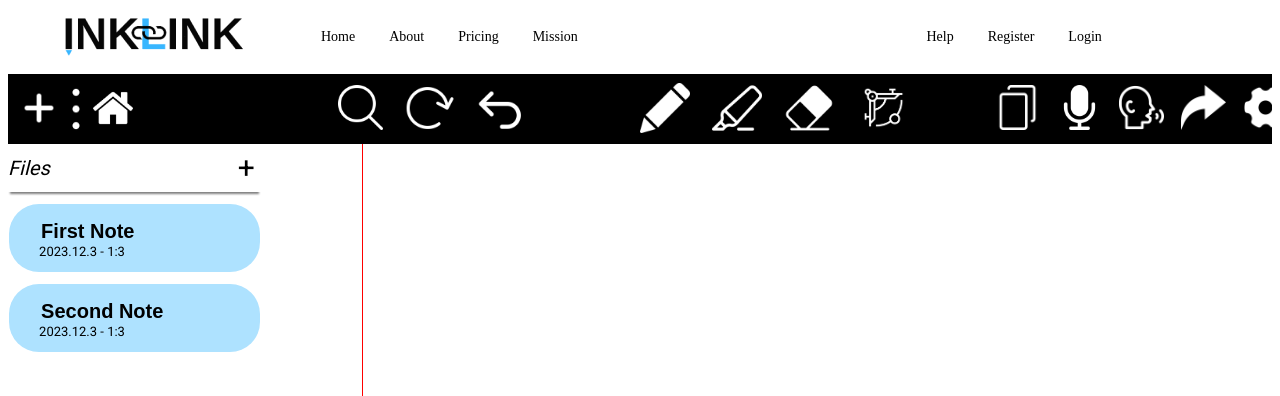
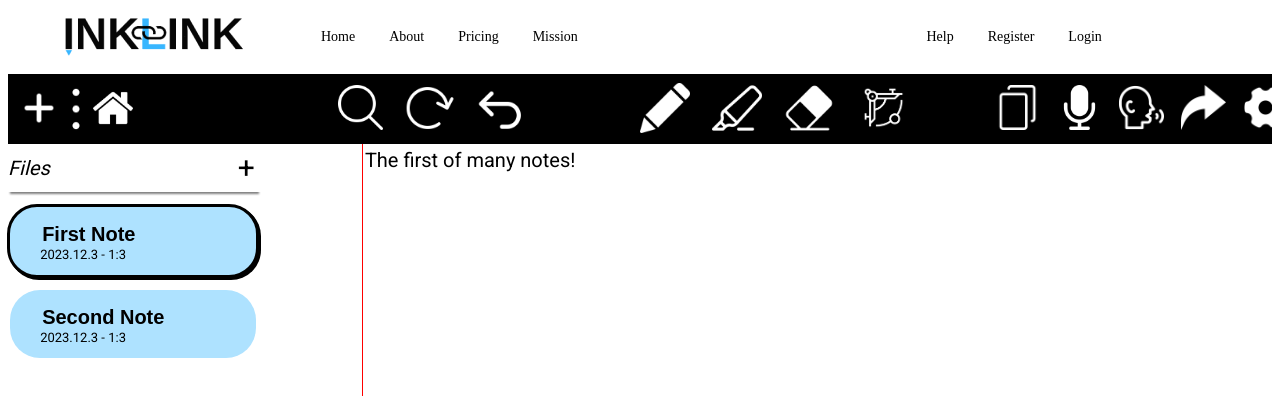
Before and after one commit to Zeden19/wds-overhaul-group-hakurei, a SvelteKit app in the folder wds-overhual-hakurei/: page /notes in a window 1280 px wide. Shown: the top 396 px of the page. Built offline with nearby package versions, Linux system fonts and the light colour scheme.

Commit message:
Add file saving

```diff
--- a/wds-overhual-hakurei/src/routes/notes/+page.svelte
+++ b/wds-overhual-hakurei/src/routes/notes/+page.svelte
@@ -5,47 +5,46 @@
 
     let voices = [];
     let selectedVoice;
-    let selection;
     onMount(() => {
         speechSynthesis.onvoiceschanged = () => {
             voices = speechSynthesis.getVoices();
             selectedVoice = voices[0];
         };
 
-        document.addEventListener(`selectionchange`, () => {
-            selection = document.getSelection();
-        });
     });
-
-    let text;
 
     let today = new Date();
     export let files = [
         {
-            title: "First Note", date: today.getFullYear() + "." + (today.getMonth() + 1) + "." + today.getDate(),
-            time: today.getHours() + ":" + today.getMinutes()
+            title: "First Note",
+            date: today.getFullYear() + "." + (today.getMonth() + 1) + "." + today.getDate(),
+            time: today.getHours() + ":" + today.getMinutes(),
+            content: "The first of many notes!",
+            id: 0
         },
         {
-            title: "Second Note", date: today.getFullYear() + "." + (today.getMonth() + 1) + "." + today.getDate(),
-            time: today.getHours() + ":" + today.getMinutes()
+            title: "Second Note",
+            date: today.getFullYear() + "." + (today.getMonth() + 1) + "." + today.getDate(),
+            time: today.getHours() + ":" + today.getMinutes(),
+            content: "The second of many notes!",
+            id: 1
         }
     ]
+    let text = files[0].content;
+    let fileId = 0
 
     function newNote() {
         today = new Date();
         files.push({
             title: "New Note", date: today.getFullYear() + "." + (today.getMonth() + 1) + "." + today.getDate(),
-            time: today.getHours() + ":" + today.getMinutes()
+            time: today.getHours() + ":" + today.getMinutes(),
+            id: files[files.length - 1].id + 1
         })
 
         files = files;
-
-        console.log(files)
     }
 
     function play() {
-        console.log(selection.text)
-
         speechSynthesis.cancel();
         const utterance = new SpeechSynthesisUtterance(text);
         utterance.rate = 1;
@@ -55,7 +54,9 @@
         speechSynthesis.speak(utterance);
     }
 
-    $: console.log(selection)
+    function setFileContent(content) {
+        files[fileId].content = content
+    }
 </script>
 <TextOptions on:speak={() => play()}/>
 <div class="notes_main">
@@ -65,13 +66,13 @@
             <button on:click={() => newNote()} class="add_file">+</button>
         </div>
         <div class="files">
-            {#each files as {title, date, time}, file}
-                <File title="{title}" date="{date}" time="{time}"/>
+            {#each files as {title, date, time, content, id}}
+                <File title="{title}" date="{date}" time="{time}" content="{content}" id="{id}" bind:fileId bind:text/>
             {/each}
         </div>
     </div>
     <div class="notes">
-        <textarea bind:value={text} name="writing" cols="30" rows="10" class="writing"></textarea>
+        <textarea bind:value={text} on:change={() => setFileContent(text)} name="writing" cols="30" rows="10" class="writing"></textarea>
     </div>
 </div>
 
--- a/wds-overhual-hakurei/src/routes/notes/File.svelte
+++ b/wds-overhual-hakurei/src/routes/notes/File.svelte
@@ -1,10 +1,31 @@
 <script>
+    import {createEventDispatcher} from 'svelte';
+
+    const dispatch = createEventDispatcher();
+
     export let title;
     export let date;
     export let time;
+    export let content;
+    export let id;
+
+    export let text;
+    export let fileId;
+
+    function setNewNote(content) {
+        text = content
+        fileId = id
+    }
+
+    function handleKeyDown(event) {
+        if (event.key === "Enter") {
+            setNewNote(content)
+        }
+    }
 </script>
 
-<div class="file-rectangle">
+<div role="button" tabindex="0" on:keydown={(key) => handleKeyDown(key)} class:selected={fileId === id}
+     on:click|preventDefault={() => setNewNote(content)} class="file-rectangle">
     <div class="title-date">
         <input type="text" class="title" value="{title}">
         <p class="date">{date} - {time}</p>
@@ -20,13 +41,19 @@
         flex-direction: row;
         padding: 10px 8px 8px 10px;
         background-color: #AEE2FF;
-        width: 92%;
+        width: 90%;
         height: 30%;
         justify-content: space-between;
+        margin-right: 3px;
     }
 
     .file-rectangle:hover {
         background-color: #60c5ff;
+    }
+
+    .selected {
+        border: 3px solid black;
+        box-shadow: black 2px 2px;
     }
 
     .title-date {
```
